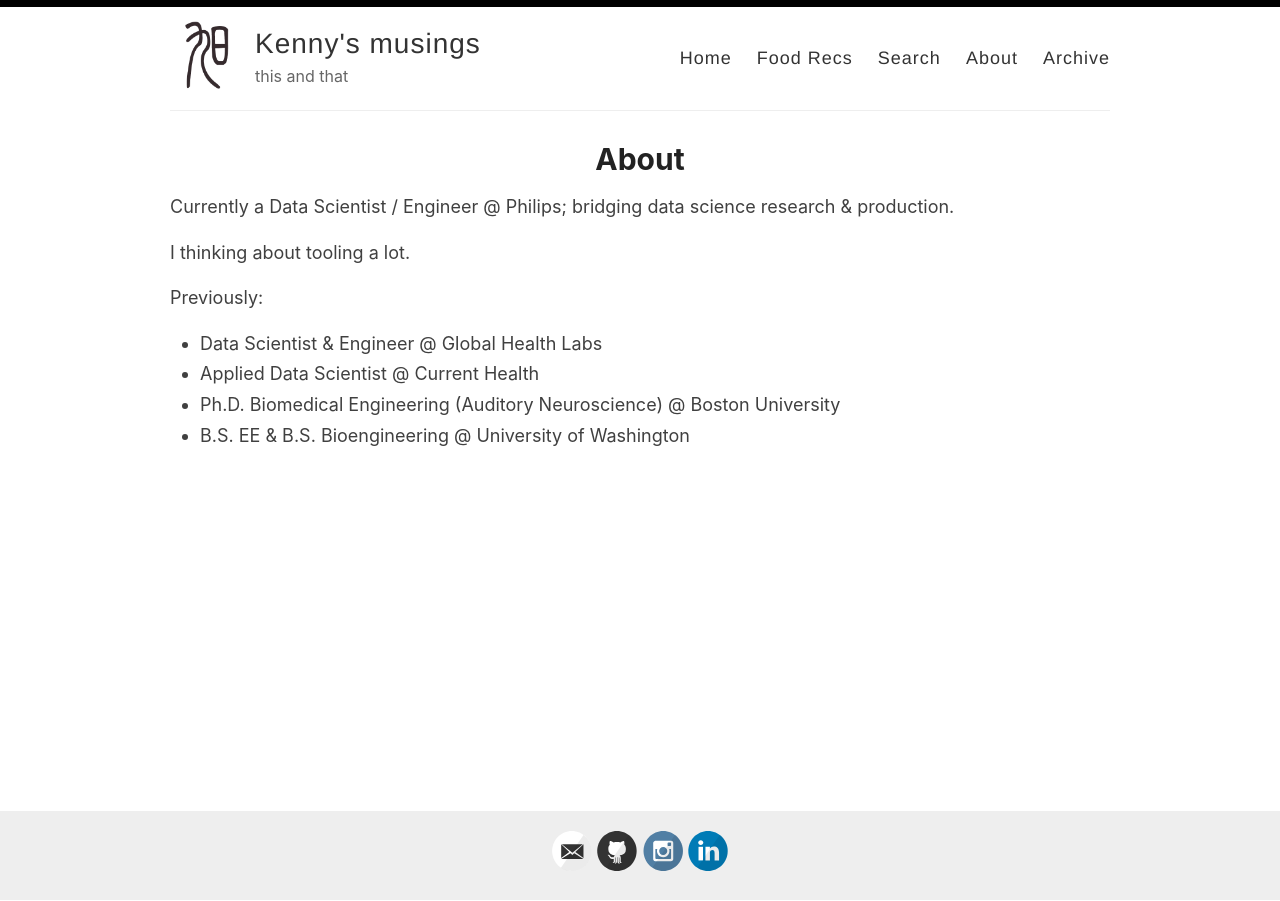
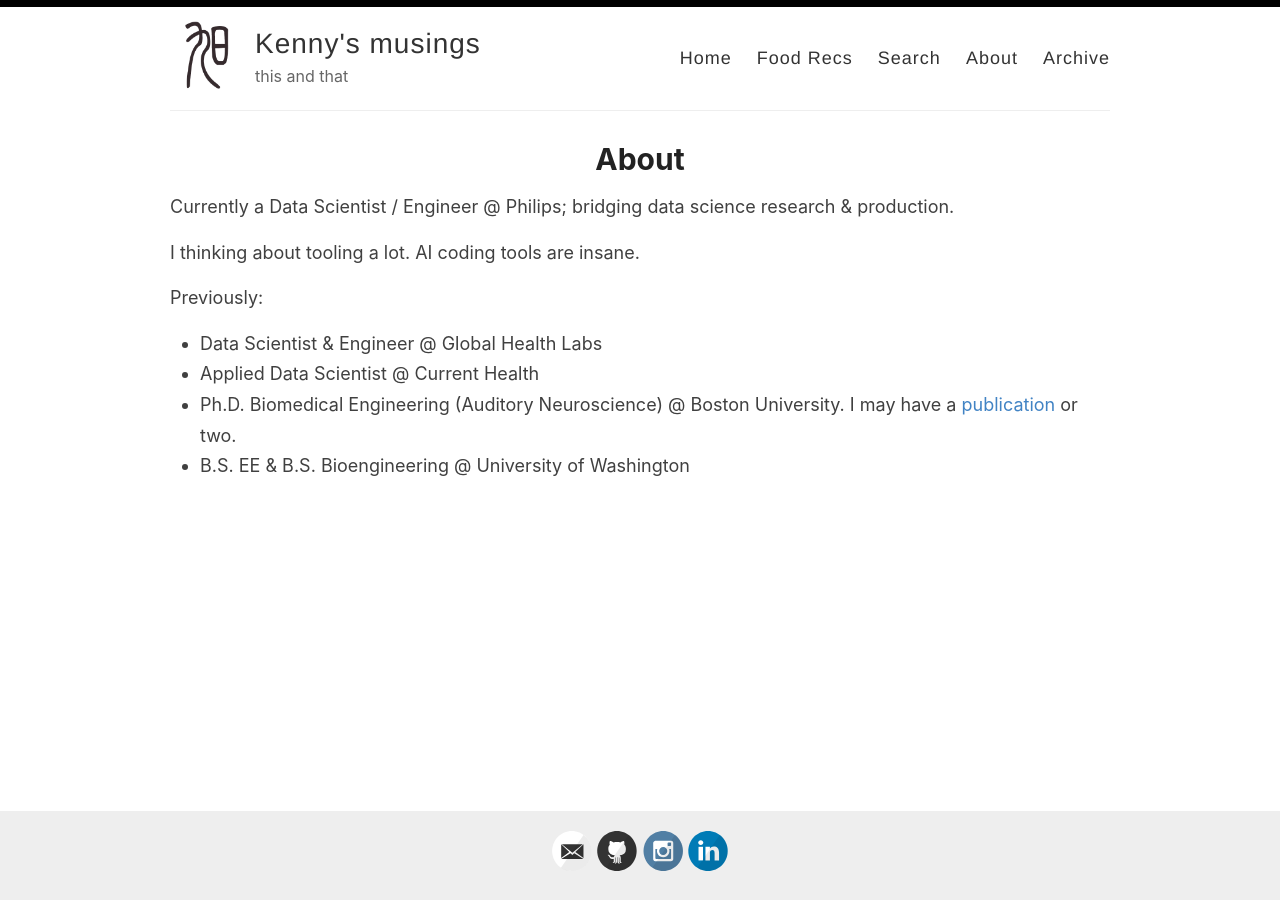
Before and after one commit to kfchou/kfchou.github.io, a Jekyll site: the page built from _pages/about.md, in a window 1280 px wide. Built offline with Jekyll 4.4.1, drawn with Linux system fonts in a browser that asks for light colours.

Commit message:
about: meep

```diff
--- a/_pages/about.md
+++ b/_pages/about.md
@@ -6,10 +6,10 @@ permalink: /about/
 
 Currently a Data Scientist / Engineer @ Philips; bridging data science research & production.
 
-I thinking about tooling a lot.
+I thinking about tooling a lot. AI coding tools are insane.
 
 Previously:
 * Data Scientist & Engineer @ Global Health Labs
 * Applied Data Scientist @ Current Health
-* Ph.D. Biomedical Engineering (Auditory Neuroscience) @ Boston University
+* Ph.D. Biomedical Engineering (Auditory Neuroscience) @ Boston University. I may have a [publication](https://scholar.google.com/citations?user=zmIUjAgAAAAJ&hl=en) or two.
 * B.S. EE & B.S. Bioengineering @ University of Washington
```
